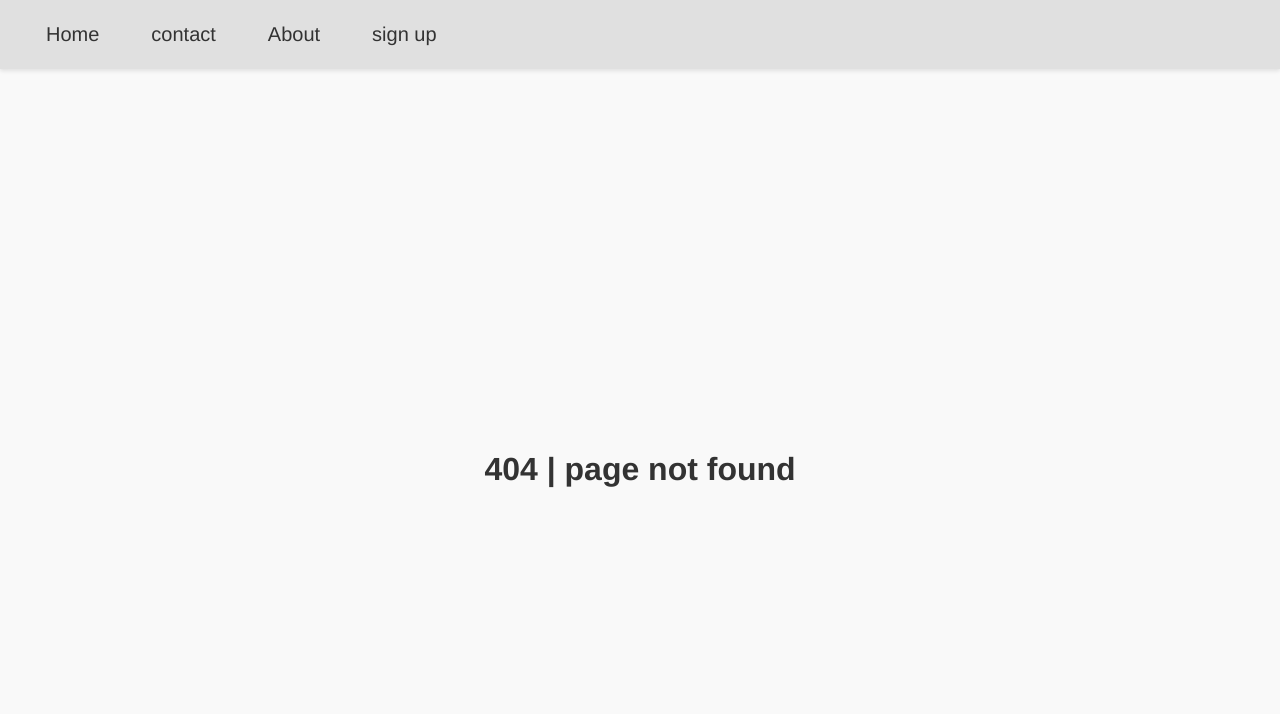
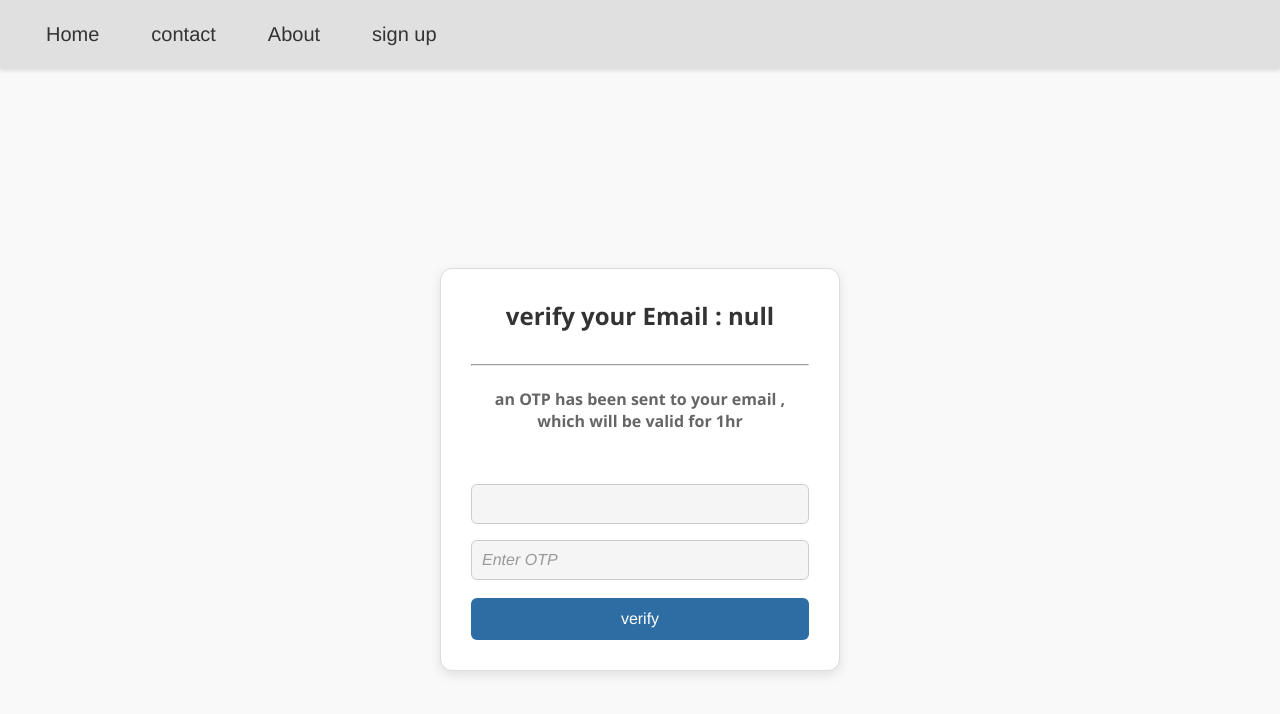
Before and after one commit to saidharmendra5/Routingsample, a React (Vite) app: page /verify in a window 1280 px wide. Before the commit this address had no page. Shown: the top 714 px of the page. Built offline with nearby package versions, Linux system fonts and the light colour scheme.

Commit message:
added email verification

```diff
--- a/src/App.jsx
+++ b/src/App.jsx
@@ -12,30 +12,37 @@ import Forgotpass from './components/Forgotpass'
 import Loggedin from './components/Loggedin'
 import { useState } from 'react'
 import Protected from './components/Protected'
+import { IsAuthContext } from './Context/Authcontext'
+import VerifyMail from './components/VerifyMail'
+import Underdev from './components/Underdev'
+
 
 function App() {
-
-  const [isauth , setIsauth] = useState(false); //value is set to true when user succesfuly logs in
+  const [username , setUsername] = useState(null);
+  const [usermail  , setUsermail] = useState(null);
+  const [isauth , setIsauth] = useState(false); //value is set to true when user succesfuly logs in.
+  const [isverified , setIsverified] = useState(false); // sets true if user verifies email by OTP.
 
   const router = createBrowserRouter(
     createRoutesFromElements(
-      <Route path="/" element={<RootLayout isauth={isauth} setIsauth={setIsauth}/>}>
+      <Route path="/" element={<RootLayout />}>
         <Route index element={<Home />} />
         <Route path="about" element={<About />} />
         <Route path="contact" element={<Contact />} >
             <Route path="details" element={<Details />} />
         </Route>
-
+        <Route path="verify" element={<VerifyMail />} />
+        <Route path="wip" element={<Underdev />} />
         <Route path="loggedin" element ={
-          <Protected isauth={isauth}><Loggedin /></Protected> //protected route that allows only loged in users.
+          <Protected ><Loggedin /></Protected> //protected route that allows only loged in users.
 
           } />
 
-        <Route path="login" element={<Login isauth={isauth} setIsauth={setIsauth}/>} >
-            <Route path="user" element={<Loginform isauth={isauth} setIsauth={setIsauth}/>} />
+        <Route path="login" element={<Login />} >
+            <Route path="user" element={<Loginform />} />
 
 
-            <Route path="newuser" element={<Register isauth={isauth} setIsauth={setIsauth}/>} />
+            <Route path="newuser" element={<Register />} />
             <Route path="forgotpassword" element ={<Forgotpass />} />
 
         </Route>
@@ -46,7 +53,10 @@ function App() {
 
   return (
     <>
+    <IsAuthContext.Provider value={{isauth , setIsauth , isverified , setIsverified , username , setUsername, usermail  , setUsermail}}>
       <RouterProvider router={router} />
+    </IsAuthContext.Provider>
+
 
     </>
   )
--- /dev/null
+++ b/src/Context/Authcontext.js
@@ -0,0 +1,3 @@
+import { createContext } from "react";
+
+export const IsAuthContext = createContext(false);
--- a/src/Pages/Navbar.jsx
+++ b/src/Pages/Navbar.jsx
@@ -1,7 +1,10 @@
+import { useContext } from "react";
 import { NavLink, useNavigate } from "react-router-dom"
+import { IsAuthContext } from "../Context/Authcontext";
 
-function Navbar(props){
-    const {isauth , setIsauth} = props;
+function Navbar(){
+  const {isauth,setIsauth} = useContext(IsAuthContext);
+
     const navigate = useNavigate()
     if(isauth){
         return(
@@ -13,10 +16,10 @@ function Navbar(props){
 
 
         </nav>
-        <button class="Btnlogout" onClick={() => {
+        <button className="Btnlogout" onClick={() => {
             setIsauth(false);
             navigate('/login/user')}}>
-  <div class="sign">
+  <div className="sign">
     <svg viewBox="0 0 512 512">
       <path
         d="M377.9 105.9L500.7 228.7c7.2 7.2 11.3 17.1 11.3 27.3s-4.1 20.1-11.3 27.3L377.9 406.1c-6.4 6.4-15 9.9-24 9.9c-18.7 0-33.9-15.2-33.9-33.9l0-62.1-128 0c-17.7 0-32-14.3-32-32l0-64c0-17.7 14.3-32 32-32l128 0 0-62.1c0-18.7 15.2-33.9 33.9-33.9c9 0 17.6 3.6 24 9.9zM160 96L96 96c-17.7 0-32 14.3-32 32l0 256c0 17.7 14.3 32 32 32l64 0c17.7 0 32 14.3 32 32s-14.3 32-32 32l-64 0c-53 0-96-43-96-96L0 128C0 75 43 32 96 32l64 0c17.7 0 32 14.3 32 32s-14.3 32-32 32z"
@@ -24,7 +27,7 @@ function Navbar(props){
     </svg>
   </div>
 
-  <div class="text">Logout</div>
+  <div className="text">Logout</div>
 </button>
 
 
--- a/src/components/Forgotpass.jsx
+++ b/src/components/Forgotpass.jsx
@@ -47,7 +47,7 @@ const [forgotmessage , setForgotmessage]  = useState(null);
     <br />
     <h3> reset password : </h3>
     <br />
-    {isSubmitting && <div>Loading...</div>}
+    {isSubmitting && <div className="loader-overlay"> <div className="spinner"></div></div>}
     <form onSubmit={handleSubmit(onSubmit)}>
     <input type="email" placeholder='e-mail' {...register("email" ,{
       required:{value:true , message:"* e-mail is required"}
--- a/src/components/Loggedin.jsx
+++ b/src/components/Loggedin.jsx
@@ -1,8 +1,12 @@
-import React from 'react'
+import React, { useContext } from 'react'
+import { IsAuthContext } from '../Context/Authcontext'
 
 const Loggedin = () => {
+  const { username} = useContext(IsAuthContext);
   return (
-    <div>Loggedin</div>
+    <div>
+      <h2>welcome {username}</h2>
+    </div>
   )
 }
 
--- a/src/components/Loginform.jsx
+++ b/src/components/Loginform.jsx
@@ -1,15 +1,17 @@
 import { useForm } from 'react-hook-form'
 import loadingimg from '../assets/formloading.gif'
-import { useState } from 'react';
+import { useContext, useState } from 'react';
 import {Link ,  Navigate,  Outlet,  useNavigate } from 'react-router-dom';
+import { IsAuthContext } from '../Context/Authcontext';
 
 
-const Loginform = (props) => {
-  const {setIsauth , isauth } = props
+const Loginform = () => {
+  const {setIsauth , isauth , username , setUsername ,usermail  , setUsermail} = useContext(IsAuthContext)
+
 
   const navigate = useNavigate();
   const [loginstate , setLoginstate] = useState(null);
-  const [loginuserdetails , setLoginuserdetails] = useState(null)
+
 
    const {
      register,
@@ -45,14 +47,24 @@ const onSubmit = async (data) => {
       setLoginstate(result.message || "login failed")
     }else{
       setLoginstate(result.message || "login successful")
-      setLoginuserdetails(result.user)
-      setIsauth(true);
-      navigate('/loggedin')
+      console.log(response);
+      console.log(result);
+      if( result.verified ){
+        setIsauth(true);
+        setUsermail(result.email);
+        setUsername(data.username);
+        navigate('/loggedin')
+
+      }else{
+        setUsermail(result.email);
+        setUsername(data.username);
+        navigate('/verify');
+      }
     }
 
      } catch (error) {
       window.alert(error);
-      setLoginstate("network error | server down.")
+      setLoginstate("network error | server down")
      }
 
 
@@ -62,7 +74,7 @@ const onSubmit = async (data) => {
   return (
     <div className='form-container'>
 
-      {isSubmitting && <div className="loader-overlay"> <div class="spinner"></div></div>}
+      {isSubmitting && <div className="loader-overlay"> <div className="spinner"></div></div>}
 
         <form onSubmit={handleSubmit(onSubmit)}>
             <input placeholder="username" {...register("username" , {required:{value: true , message: "* username is required"}})}type="text"  />
@@ -78,7 +90,7 @@ const onSubmit = async (data) => {
 
         </form>
         {loginstate &&  <div><br/><hr /><br />{loginstate}</div>}
-        {loginuserdetails && <div><br /><hr /><br />user email : {loginuserdetails.email}</div>}
+
 
 
     </div>
--- a/src/components/Protected.jsx
+++ b/src/components/Protected.jsx
@@ -1,9 +1,10 @@
-import React from 'react'
+import React, { useContext } from 'react'
 import { Navigate } from 'react-router-dom'
+import {  IsAuthContext } from '../Context/Authcontext';
 
 
-const Protected = ({isauth , children}) => {
-
+const Protected = ({ children}) => {
+    const {isauth} = useContext(IsAuthContext)
 
     if(isauth){
         return children;
--- a/src/components/Register.jsx
+++ b/src/components/Register.jsx
@@ -1,9 +1,11 @@
-import React, { useState } from 'react'
+import React, { useContext, useState } from 'react'
 import { useForm } from 'react-hook-form';
 import { useNavigate } from 'react-router-dom';
+import { IsAuthContext } from '../Context/Authcontext';
+import VerifyMail from './VerifyMail';
 
-const Register = (props) => {
-  const {setIsauth , isauth } = props
+const Register = () => {
+  const { usermail , setUsermail } = useContext(IsAuthContext);
 
   const [formresult , setFormresult] = useState(null)
   const navigate = useNavigate();
@@ -43,12 +45,13 @@ const Register = (props) => {
           setFormresult(result.message || 'Registration failed')
         }else{
           setFormresult('user registered successfully')
-          setIsauth(true);
-          navigate('/loggedin')
+          setUsermail(registerdata.email)
+          navigate('/verify');
 
         }
         } catch (error) {
           window.alert(error)
+          setFormresult('network error | server down')
         }
 
 
@@ -57,7 +60,7 @@ const Register = (props) => {
 
   return (
     <div>
-      {isSubmitting && <div className="loader-overlay"> <div class="spinner"></div></div>}
+      {isSubmitting && <div className="loader-overlay"> <div className="spinner"></div></div>}
         <form onSubmit={handleSubmit(onSubmit)}>
             <input placeholder="username "type="text" {...register("username" , {
                required :{value:true , message:"* username is required"},
--- /dev/null
+++ b/src/components/Underdev.jsx
@@ -0,0 +1,10 @@
+import React from 'react'
+
+const Underdev = () => {
+  return (
+
+    <h1>This page is still under construction.</h1>
+  )
+}
+
+export default Underdev
--- /dev/null
+++ b/src/components/VerifyMail.jsx
@@ -0,0 +1,58 @@
+import React, { useContext } from 'react'
+import { useNavigate } from 'react-router-dom'
+import { IsAuthContext } from '../Context/Authcontext';
+
+import { useForm } from 'react-hook-form';
+
+const VerifyMail = () => {
+  const { setIsauth  ,usermail  , setUsermail , username , setUsername} = useContext(IsAuthContext);
+    const navigate =  useNavigate();
+     const {
+      register,
+      handleSubmit,
+      watch,
+       formState: { errors , isSubmitting }
+      } = useForm();
+
+      const onSubmit = async(verifydata) => {
+        try {
+           const response = await fetch('http://localhost:8080/api/verifyuser' ,{
+          method: "POST",
+          headers: {"content-type" : "application/json"},
+          body: JSON.stringify(verifydata)
+        })
+        const result = await response.json();
+        if(! response.ok){
+          window.alert("incorrect OTP")
+        }else{
+          //window.alert("OTP matches")
+          setIsauth(true);
+
+          navigate('/loggedin');
+        }
+        } catch (error) {
+          window.alert(error);
+        }
+
+      }
+  return (
+    <div className='otp-container'>
+      {isSubmitting && <div className="loader-overlay"> <div className="spinner"></div></div>}
+        <h1>{`verify your Email : ${usermail}`}</h1><br />
+        <hr />
+        <br />
+        <h3>an OTP has been sent to your email , which will be valid for 1hr</h3><br />
+        <br />
+       <form onSubmit={handleSubmit(onSubmit)}>
+        <input type="email" value={usermail}  disabled={true} {...register("email")}/>
+         <input type="text" placeholder='Enter OTP' {...register("OTP",{
+          required:{value:true , message:"* OTP is required"}
+         })}/><br />
+         {errors.OTP && <div>{errors.OTP.message}</div>}
+        <input disabled={isSubmitting} type="submit" value="verify" />
+       </form>
+    </div>
+  )
+}
+
+export default VerifyMail
--- a/src/index.css
+++ b/src/index.css
@@ -1,4 +1,64 @@
 /* General Reset and Font Setup */
+.otp-container {
+  max-width: 400px;
+  margin: 50px auto;
+  padding: 30px;
+  border: 1px solid #ddd;
+  border-radius: 12px;
+  box-shadow: 0 4px 12px rgba(0, 0, 0, 0.1);
+  background-color: #ffffff;
+  font-family: 'Segoe UI', sans-serif;
+  text-align: center;
+}
+
+.otp-container h1 {
+  font-size: 1.5rem;
+  margin-bottom: 10px;
+  color: #333;
+}
+
+.otp-container h3 {
+  font-size: 1rem;
+  color: #666;
+}
+
+.otp-container input[type="email"],
+.otp-container input[type="text"] {
+  width: 100%;
+  padding: 10px;
+  margin: 8px 0;
+  border: 1px solid #ccc;
+  border-radius: 6px;
+  font-size: 1rem;
+}
+
+.otp-container input[type="submit"] {
+  width: 100%;
+  padding: 12px;
+  margin-top: 10px;
+  background-color: #2e6da4;
+  color: white;
+  font-size: 1rem;
+  border: none;
+  border-radius: 6px;
+  cursor: pointer;
+  transition: background-color 0.3s ease;
+}
+
+.otp-container input[type="submit"]:hover:enabled {
+  background-color: #204d74;
+}
+
+.otp-container input:disabled {
+  background-color: #f5f5f5;
+  color: #999;
+}
+
+.otp-container div {
+  color: red;
+  font-size: 0.9rem;
+  margin-top: -5px;
+}
 
 /* From Uiverse.io by MUJTABA201566 */
 .Btnlogout {
```
Also changed, not shown: src/layout/RootLayout.jsx (+4 -3 lines).
